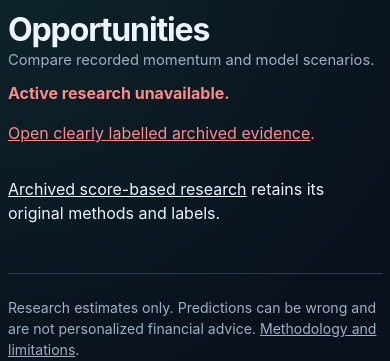
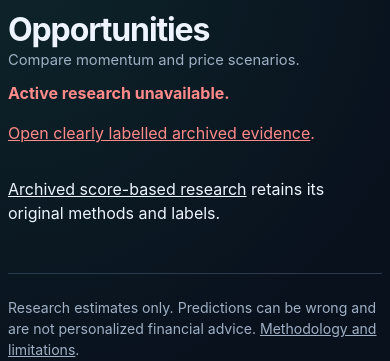
Before and after one commit to vasilyevstan/stanstock, a Django app: template templates/web/product_opportunities.html in a window 390 px wide. Shown: the part 44-405 px from the top of the page. Run offline with Django 5.2, Linux system fonts and the light colour scheme; the template is opened without the code that fills it, so the values that code supplies are empty.

Commit message:
Keep the first stock visible with wider system fonts
Place mobile navigation beside the brand instead of reserving a separate logo row, and shorten the overview introduction without changing its meaning. Preserve every viewport, readable-navigation and complete-card assertion; both system and wider fallback-font browser runs satisfy the original limits.

Co-authored-by: Copilot <223556219+Copilot@users.noreply.github.com>

```diff
--- a/static/css/stanstock.css
+++ b/static/css/stanstock.css
@@ -1623,7 +1623,7 @@ summary {
 
   .primary-nav {
     display: grid;
-    grid-column: 1 / -1;
+    grid-column: 2;
     width: 100%;
     grid-template-columns: minmax(0, 1fr) auto auto;
     align-items: start;
--- a/templates/web/product_opportunities.html
+++ b/templates/web/product_opportunities.html
@@ -8,7 +8,7 @@
   <section class="page-heading opportunities-heading">
     <div>
       <h1>Opportunities</h1>
-      <p class="lede">Compare recorded momentum and model scenarios.</p>
+      <p class="lede">Compare momentum and price scenarios.</p>
     </div>
     {% if product.run %}
       <p class="run-stamp opportunity-run-stamp">
```
